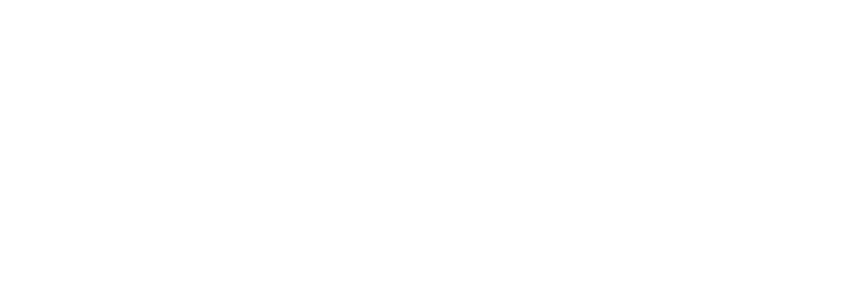
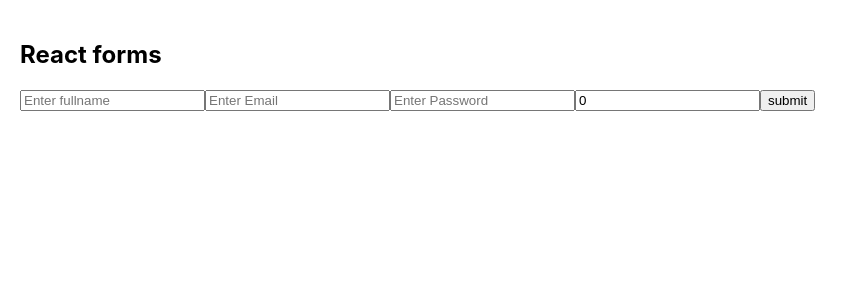
Before and after one commit to NashibJr/movie-app-evening, a React (Create React App) app: page / in a window 1280 px wide. Before the commit this address had no page. Shown: the top 300 px of the page, without its empty margins (0-858 px from the left). Built offline with nearby package versions, Linux system fonts and the light colour scheme.

Commit message:
Feat: Illustrated controlled components for the text inputs

```diff
--- a/src/App.js
+++ b/src/App.js
@@ -5,6 +5,7 @@
 import Books from "./pages/Books";
 import UsersPosts from "./pages/UsersPosts";
 import SingleBook from "./pages/SingleBook";
+import Forms from "./pages/Forms";
 
 /**
  * React Router DOM (RRD) => Is a library that handles routing in react applications.
@@ -40,6 +41,7 @@
   return (
     <>
       <Routes>
+        <Route path="" element={<Forms />} />
         {/* The users books is gonna be a nested route in the users route */}
         <Route path="users" element={<Users />}>
           {/* The UsersPosts page is at /users/posts */}
--- /dev/null
+++ b/src/pages/Forms.jsx
@@ -0,0 +1,70 @@
+import React from "react";
+
+/**
+ * They are a way we can collect data from the user.
+ *  -=> Text
+ *  -=> Choice -> radio, checkbox, select.
+ *  -=> Note -> Text area
+ *
+ * ** We can handle forms in react using Controlled or uncontrolled components
+ *
+ * controlled components. => An input's value is controlled by the react state
+ */
+
+const Forms = () => {
+  const [person, setPerson] = React.useState({
+    fullName: "",
+    email: "",
+    password: "",
+    age: 0,
+  });
+
+  const handleChange = (event) => {
+    setPerson((prevState) => ({
+      ...prevState,
+      [event.target.name]: event.target.value,
+    }));
+  };
+
+  const handleSubmit = (event) => {
+    event.preventDefault();
+    console.log(Object.entries(person), ">>>>");
+  };
+
+  return (
+    <form style={{ padding: 20 }} onSubmit={handleSubmit}>
+      <h2>React forms</h2>
+      <input
+        type="text"
+        placeholder="Enter fullname"
+        name="fullName"
+        value={person.fullName}
+        onChange={handleChange}
+      />
+      <input
+        type="email"
+        placeholder="Enter Email"
+        name="email"
+        value={person.email}
+        onChange={handleChange}
+      />
+      <input
+        type="password"
+        placeholder="Enter Password"
+        name="password"
+        value={person.password}
+        onChange={handleChange}
+      />
+      <input
+        type="number"
+        placeholder="Enter Age"
+        name="age"
+        value={person.age}
+        onChange={handleChange}
+      />
+      <input type="submit" value="submit" />
+    </form>
+  );
+};
+
+export default Forms;
--- a/src/pages/Movies.jsx
+++ b/src/pages/Movies.jsx
@@ -2,23 +2,23 @@
 import NavigationBar from "../navigation/NavigationBar";
 
 const Movies = () => {
-  const [movies, setMovies] = React.useState([]);
+  // const [movies, setMovies] = React.useState([]);
 
-  React.useEffect(() => {
-    (async () => {
-      try {
-        const data = await (
-          await fetch("https://api.sampleapis.com/movies/horror")
-        ).json();
+  // React.useEffect(() => {
+  //   (async () => {
+  //     try {
+  //       const data = await (
+  //         await fetch("https://api.sampleapis.com/movies/horror")
+  //       ).json();
 
-        setMovies(data);
-      } catch (error) {
-        alert(error?.message);
-      }
-    })();
-  }, []);
+  //       setMovies(data);
+  //     } catch (error) {
+  //       alert(error?.message);
+  //     }
+  //   })();
+  // }, []);
 
-  console.log(movies, "::::");
+  // console.log(movies, "::::");
 
   return (
     <>
```
Also changed, not shown: src/helpers/node.js (added, +41 -0 lines), 1 other file (tests, documents, lock files or other folders).
